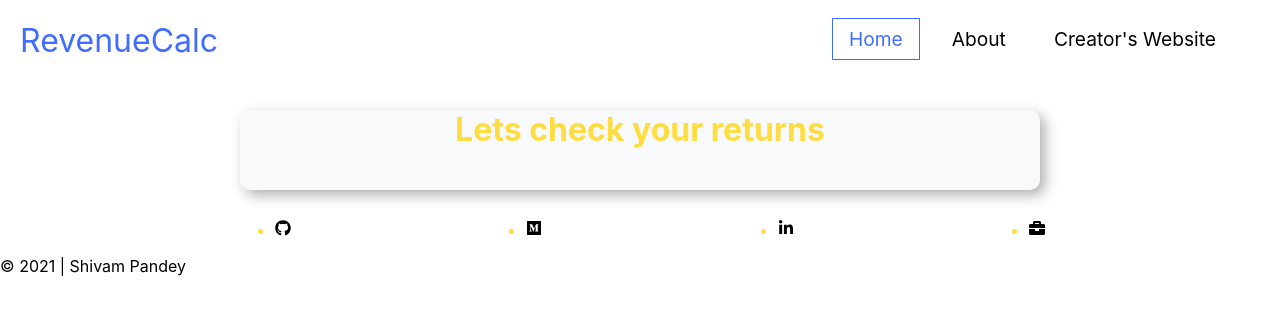
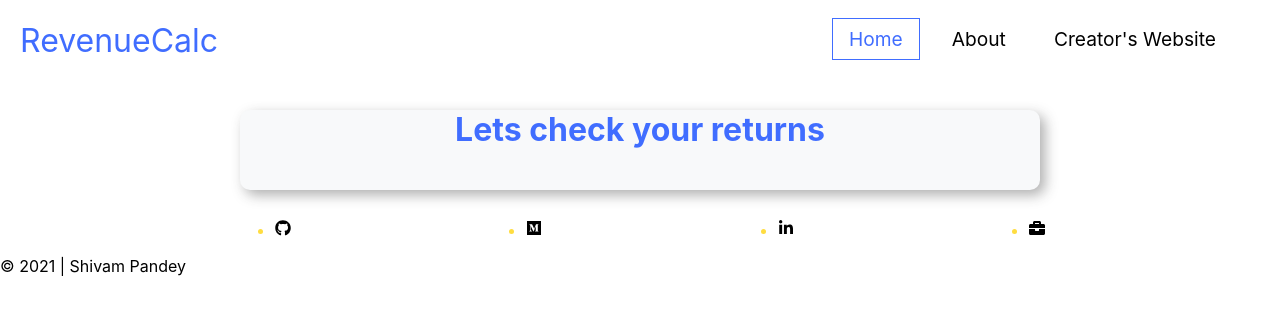
Before and after one commit to SJTGSHIVAM/profit_loss_mark14, a React (Create React App) app: page / in a window 1280 px wide. Shown: the top 314 px of the page. Built offline with nearby package versions, Linux system fonts and the light colour scheme.

Commit message:
style: about style updadte.

```diff
--- a/src/components/About/About.css
+++ b/src/components/About/About.css
@@ -3,7 +3,7 @@
 }
 
 .head {
-  color: #ffdd40;
+  color: #406dff;
   text-align: center;
 }
 
```
